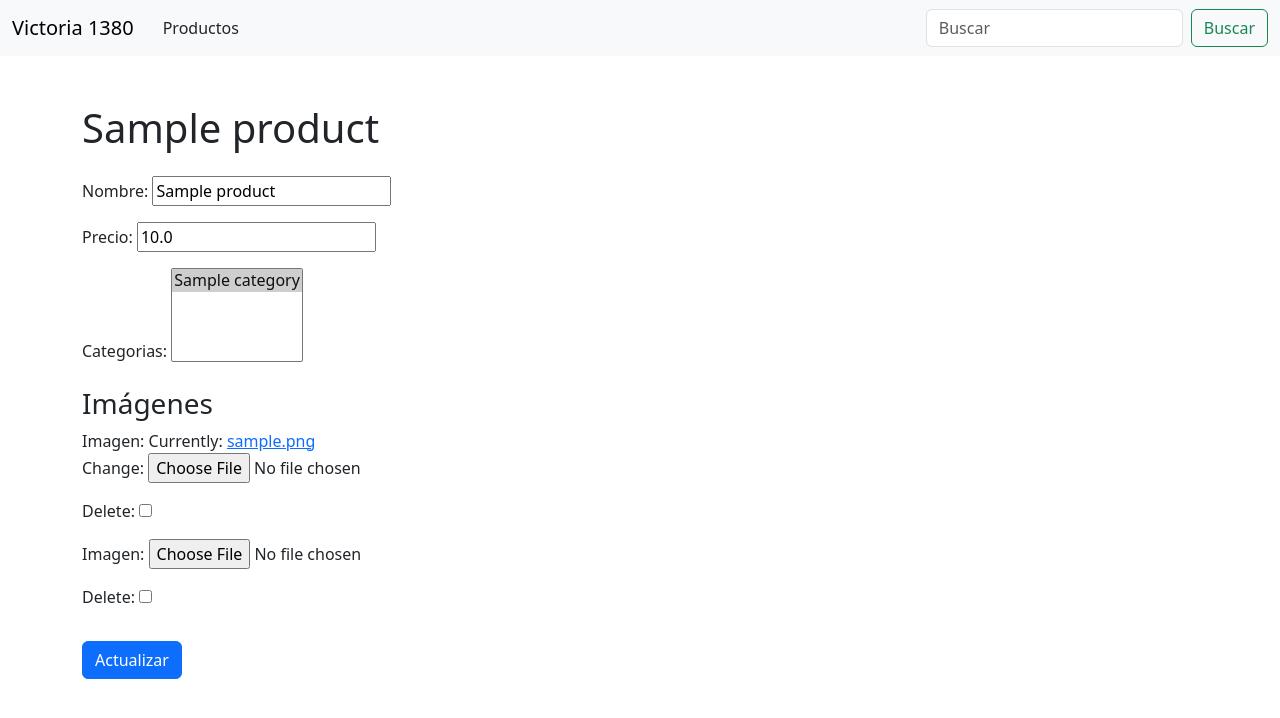
After one commit to ArianSanzo/victoria1380, a Django app: a page that uses products/templates/products/product_update_page.html in a window 1280 px wide. The commit adds this page. Shown: the top 718 px of the page. Run offline with Django 5.2, Linux system fonts and the light colour scheme; tables that the repository leaves empty hold one stand-in row (values such as "Sample post").

Commit message:
Update product form created
Update product view and html created

```diff
--- /dev/null
+++ b/products/forms.py
@@ -0,0 +1,23 @@
+from django import forms
+from .models import Product, Image
+from django.forms import inlineformset_factory
+
+class ProductForm(forms.ModelForm):
+    class Meta:
+        model = Product
+        fields = ['name', 'cost', 'categories']
+        labels = {
+            'name': 'Nombre',
+            'cost': 'Precio',
+            'categories': 'Categorias',
+        }
+
+class ImageForm(forms.ModelForm):
+    class Meta:
+        model = Image
+        fields = ['image']
+        labels = {
+            'image': 'Imagen',
+        }
+
+ImageFormSet = inlineformset_factory(Product, Image, form=ImageForm, extra=1)
--- /dev/null
+++ b/products/templates/products/product_update_page.html
@@ -0,0 +1,27 @@
+{% extends 'layout.html' %}
+
+{% block title %}
+    {{ product.name }}
+{% endblock %}
+
+{% block content %}
+    <div class="container mt-5">
+        <h1 class="mb-4">{{product.name}}</h1>
+        <form method="post" enctype="multipart/form-data">
+            {% csrf_token %}
+            <div class="form-group">
+                {{ form.as_p }}
+            </div>
+            <h3 class="mt-4">Imágenes</h3>
+            {{ image_formset.management_form }}
+            <div class="form-group">
+                {% for form in image_formset %}
+                    <div class="form-group">
+                        {{ form.as_p }}
+                    </div>
+                {% endfor %}
+            </div>
+            <button type="submit" class="btn btn-primary mt-3">Actualizar</button>
+        </form>
+    </div>
+{% endblock %}
--- a/products/templates/products/products_list.html
+++ b/products/templates/products/products_list.html
@@ -39,7 +39,11 @@
                             <img src="{% static 'default.jpg' %}" class="d-block w-100" alt="{{ product }} no tiene imagen">
                         {% endif %}
                         <div class="card-body">
-                        <h5 class="card-title">{{ product.name }}</h5>
+                        {% if user.is_authenticated %}
+                            <h2 class="card-title"><a href="{% url 'products:update_page' slug=product.slug %}">{{ product.name }}</a></h2>
+                        {% else %}
+                            <h2 class="card-title">{{ product.name }}</h2>
+                        {% endif %}
                         <p>{% for category in product.categories.all %}{{ category }} {% endfor %}</p>
                         <p class="card-text">${{ product.cost }}</p>
                         </div>
--- a/products/urls.py
+++ b/products/urls.py
@@ -1,9 +1,11 @@
 from django.urls import path
 from . import views
+from .views import ProductUpdateView
 
 
 app_name = 'products'
 
 urlpatterns = [
     path('', views.products_list, name="list"),
+    path('update/<slug:slug>', ProductUpdateView.as_view(), name='update_page'),
 ]
--- a/products/views.py
+++ b/products/views.py
@@ -1,7 +1,35 @@
-from django.shortcuts import render
-from .models import Product
+from django.shortcuts import render, redirect, get_object_or_404
+from django.urls import reverse_lazy
+from django.views.generic.edit import UpdateView
+from .models import Product, Image
+from .forms import ProductForm, ImageFormSet
 
 # Create your views here.
 def products_list(request):
     products = Product.objects.all().order_by('date')
     return render(request, 'products/products_list.html', {'products': products})
+
+class ProductUpdateView(UpdateView):
+    model = Product
+    form_class = ProductForm
+    template_name = 'products/product_update_page.html'
+    success_url = reverse_lazy('products:list')
+
+    def get_context_data(self, **kwargs):
+        data = super().get_context_data(**kwargs)
+        if self.request.POST:
+            data['image_formset'] = ImageFormSet(self.request.POST, self.request.FILES, instance=self.object)
+        else:
+            data['image_formset'] = ImageFormSet(instance=self.object)
+        return data
+
+    def form_valid(self, form):
+        context = self.get_context_data()
+        image_formset = context['image_formset']
+        if image_formset.is_valid():
+            self.object = form.save()
+            image_formset.instance = self.object
+            image_formset.save()
+            return redirect(self.get_success_url())
+        else:
+            return self.form_invalid(form)
```
